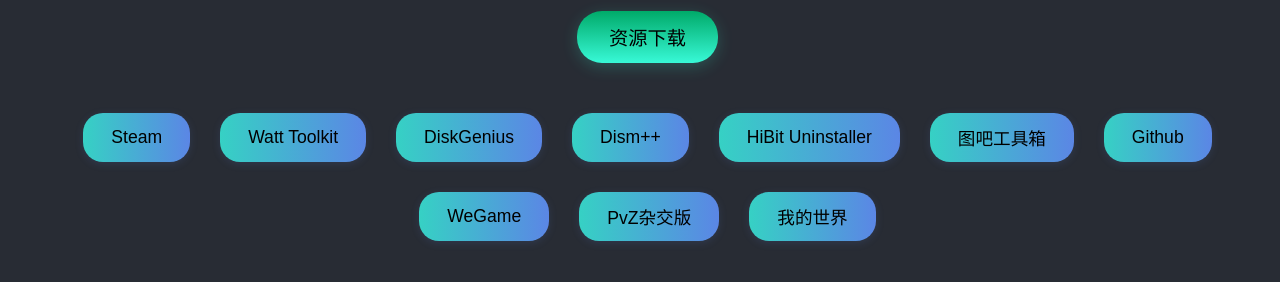
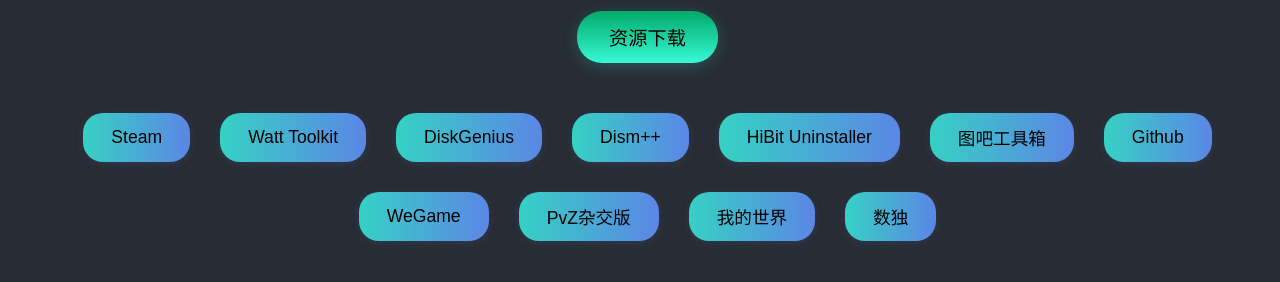
Before and after one commit to 9946247/Experiment, a plain HTML site: page index.html in a window 1280 px wide. Shown: the part 180-462 px from the top of the page. Drawn offline with Linux system fonts and the light colour scheme.

Commit message:
Add Sudoku button to main page
Added a new button for Sudoku game in the main page.

```diff
--- a/index.html
+++ b/index.html
@@ -111,6 +111,7 @@
                <button class="jump-btn" onclick="window.open('https://www.wegame.com/', '_blank')">WeGame</button>
                <button class="jump-btn" onclick="window.open('https://www.pvzhe.com/new', '_blank')">PvZ杂交版</button>
                <button class="jump-btn" onclick="window.open('https://www.minecraft.net/', '_blank')">我的世界</button>
+               <button class="jump-btn" onclick="window.open('https://sudoku.com/zh/', '_blank')">数独</button>
             </div>
           </div>
         `;
```
